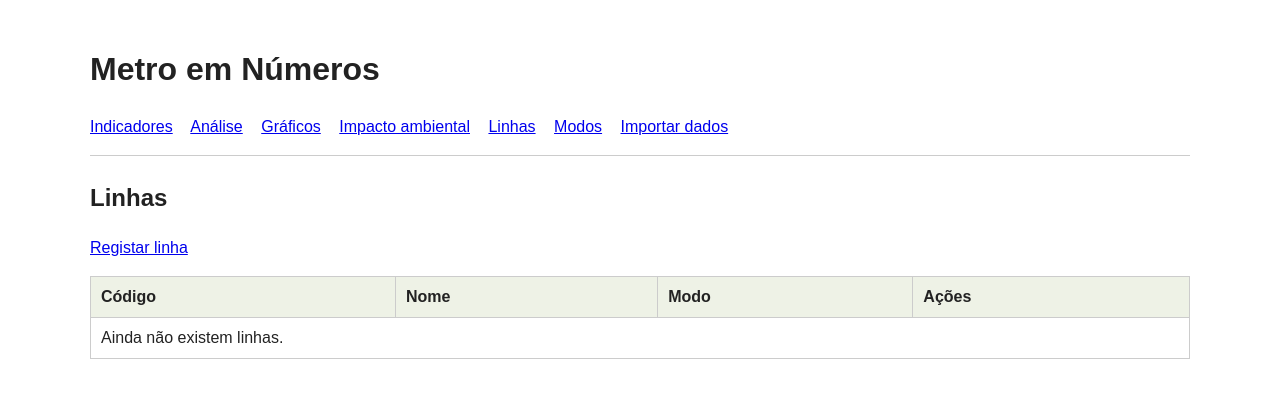
After one commit to DoneandDani/Projeto-5425, a FastAPI app: template src/metro_em_numeros/templates/linhas/lista.html in a window 1280 px wide. The commit adds this page. Shown: the top 398 px of the page. Run offline with FastAPI, Linux system fonts and the light colour scheme; the template is opened without the code that fills it, so the values that code supplies are empty.

```diff
--- a/src/metro_em_numeros/config.py
+++ b/src/metro_em_numeros/config.py
@@ -6,3 +6,7 @@ from pathlib import Path
 def obter_caminho_bd() -> Path:
     valor = os.getenv("Metro_DB_PATH", "data/metro.db")
     return Path(valor)
+
+def obter_caminho_fatores() -> Path:
+    valor = os.getenv("METRO_FATORES_PATH", "data/fatores_emissao.csv")
+    return Path(valor)
--- a/src/metro_em_numeros/main.py
+++ b/src/metro_em_numeros/main.py
@@ -5,9 +5,10 @@ from pathlib import Path
 from fastapi import FastAPI
 from fastapi.staticfiles import StaticFiles
 
-from metro_em_numeros.config import obter_caminho_bd
+from metro_em_numeros.config import obter_caminho_bd, obter_caminho_fatores
 from metro_em_numeros.database import initialize
 from metro_em_numeros.web.indicadores import router
+from metro_em_numeros.web import  indicadores, linhas, modos
 
 BASE_DIR = Path(__file__).resolve().parent
 
@@ -20,6 +21,12 @@ def create_app() -> FastAPI:
 
     app = FastAPI(title="Metro em Números", lifespan=lifespan)
     app.state.db_path = obter_caminho_bd()
-    app.mount( "/static", StaticFiles(directory=str(BASE_DIR / "static")), name="static",)
-    app.include_router(router)
+    app.state.fatores_path = obter_caminho_fatores()
+    app.mount(
+        "/static",
+        StaticFiles(directory=str(BASE_DIR / "static")),
+        name="static",
+    )
+    for modulo in (indicadores, linhas, modos):
+        app.include_router(modulo.router)
     return app
--- a/src/metro_em_numeros/static/css/style.css
+++ b/src/metro_em_numeros/static/css/style.css
@@ -27,3 +27,17 @@ thead th { background: #eef2e6; }
 tr.total th, tr.total td { background: #f4f4f4; font-weight: bold; }
 .meta, .nota { color: #555; font-size: 0.9rem; }
 .aviso { background: #fff7e0; border: 1px solid #e6c866; padding: 12px; }
+
+nav a { margin-right: 14px; }
+form div { margin-bottom: 16px; }
+label { display: block; margin-bottom: 4px; }
+input, select { box-sizing: border-box; width: 100%; max-width: 420px; padding: 8px; }
+input[type="range"] { max-width: 320px; padding: 0; }
+button { padding: 8px 16px; }
+form.inline { display: inline; margin-left: 8px; }
+form.inline button { padding: 2px 8px; }
+form.cenario { margin-bottom: 24px; }
+.erro { color: #8b0000; background: #ffecec; padding: 12px; }
+.sucesso { color: #14532d; background: #e8f6ec; padding: 12px; }
+.grafico { position: relative; max-width: 960px; height: 460px; }
+.fatores li { margin-bottom: 8px; }
--- a/src/metro_em_numeros/templates/base.html
+++ b/src/metro_em_numeros/templates/base.html
@@ -17,7 +17,13 @@
   <header>
     <h1>Metro em Números</h1>
     <nav>
-      <a href="/">Indicadores</a>
+       <a href="/">Indicadores</a>
+      <a href="/analise">Análise</a>
+      <a href="/graficos">Gráficos</a>
+      <a href="/impacto">Impacto ambiental</a>
+      <a href="/linhas">Linhas</a>
+      <a href="/modos">Modos</a>
+      <a href="/importar">Importar dados</a>
     </nav>
   </header>
   <main>
--- /dev/null
+++ b/src/metro_em_numeros/templates/linhas/lista.html
@@ -0,0 +1,30 @@
+
+{% extends "base.html" %}
+{% block conteudo %}
+<h2>Linhas</h2>
+{% if erro %}<p class="erro" role="alert">{{ erro }}</p>{% endif %}
+<p><a href="/linhas/novo">Registar linha</a></p>
+<table>
+  <thead>
+    <tr><th>Código</th><th>Nome</th><th>Modo</th><th>Ações</th></tr>
+  </thead>
+  <tbody>
+    {% for linha in linhas %}
+    <tr>
+      <td>{{ linha.codigo }}</td>
+      <td>{{ linha.nome }}</td>
+      <td>{{ nomes_modos[linha.id_modo] }}</td>
+      <td>
+        <a href="/linhas/{{ linha.id }}/editar">Editar</a>
+        <form method="post" action="/linhas/{{ linha.id }}/eliminar" class="inline"
+              onsubmit="return confirm('Eliminar esta linha?');">
+          <button type="submit">Eliminar</button>
+        </form>
+      </td>
+    </tr>
+    {% else %}
+    <tr><td colspan="4">Ainda não existem linhas.</td></tr>
+    {% endfor %}
+  </tbody>
+</table>
+{% endblock %}
```
Also changed, not shown: src/metro_em_numeros/templates/modos/formulario.html (added, +18 -0 lines), src/metro_em_numeros/templates/modos/lista.html (added, +29 -0 lines), src/metro_em_numeros/web/analise.py (added), 1 other file.
